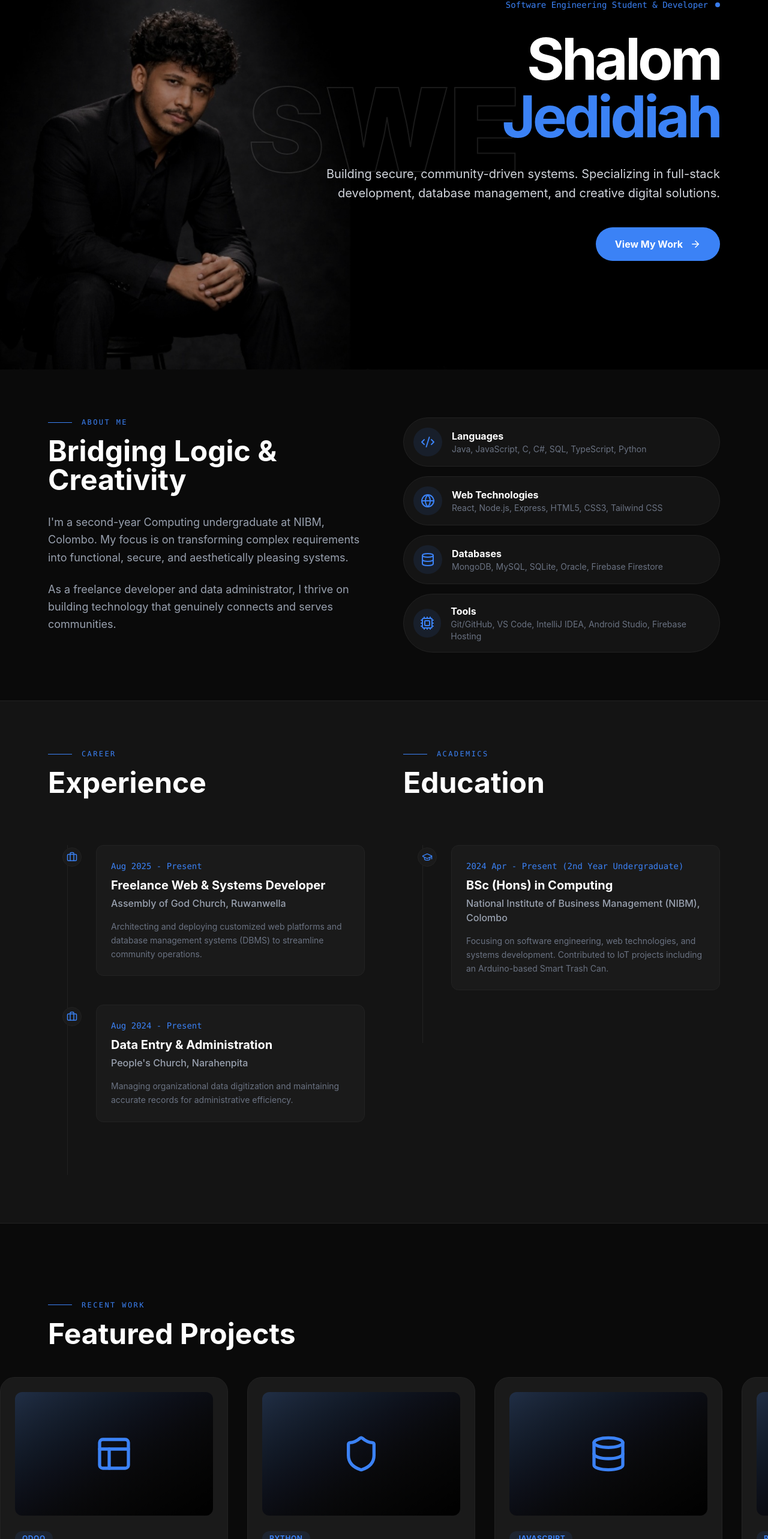
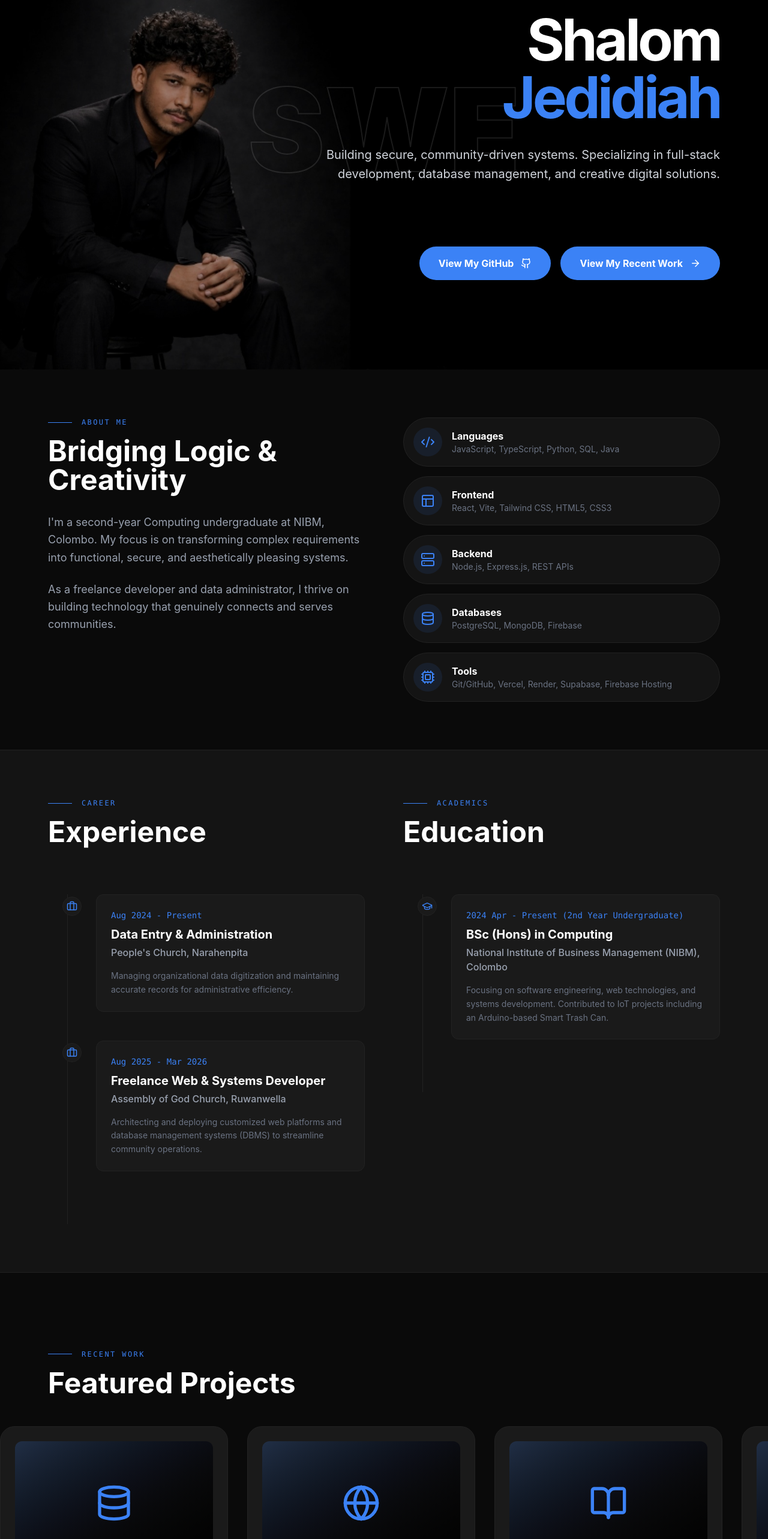
Before and after one commit to shalom-jed/shalom-portfolio, a Next.js app: page /shalom-portfolio/ in a window 1280 px wide. Shown: the part 184-2750 px from the top of the page at 60% size. Built offline with nearby package versions, Linux system fonts and the light colour scheme.

Commit message:
Updates: Project, Experience

```diff
--- a/app/data/experience.ts
+++ b/app/data/experience.ts
@@ -1,18 +1,18 @@
 export const experience = [
   {
     id: 1,
-    role: "Freelance Web & Systems Developer",
-    entity: "Assembly of God Church, Ruwanwella",
-    date: "Aug 2025 - Present",
-    description: "Architecting and deploying customized web platforms and database management systems (DBMS) to streamline community operations.",
+    role: "Data Entry & Administration",
+    entity: "People's Church, Narahenpita",
+    date: "Aug 2024 - Present",
+    description: "Managing organizational data digitization and maintaining accurate records for administrative efficiency.",
     type: "work"
   },
   {
     id: 2,
-    role: "Data Entry & Administration",
-    entity: "People's Church, Narahenpita",
-    date: "Aug 2024 - Present",
-    description: "Managing organizational data digitization and maintaining accurate records for administrative efficiency.",
+    role: "Freelance Web & Systems Developer",
+    entity: "Assembly of God Church, Ruwanwella",
+    date: "Aug 2025 - Mar 2026",
+    description: "Architecting and deploying customized web platforms and database management systems (DBMS) to streamline community operations.",
     type: "work"
   },
   {
--- a/app/data/projects.ts
+++ b/app/data/projects.ts
@@ -1,38 +1,37 @@
 export const projects = [
-    {
+  {
     id: 1,
-    title: "Odoo POS System",
-    description: "A Point of Sale (POS) system integrated with Odoo ERP for streamlined retail management, inventory tracking, and sales reporting.",
-    tags: ["Odoo", "Python", "PostgreSQL"],
-    github: "https://github.com/shalom-jed/odoo-pharmacy-pos"
+    title: "Church DBMS",
+    description: "A production-ready full-stack system managing church operations, featuring member directories, automated attendance tracking, and a secure financial dashboard.",
+    tags: ["React", "TypeScript", "Node.js", "PostgreSQL"],
+    github: "https://github.com/shalom-jed/church-dbms"
   },
   {
     id: 2,
+    title: "Church Website",
+    description: "The official, mobile-responsive website for Assembly of God Church - Ruwanwella, featuring dedicated ministry hubs and an online giving portal.",
+    tags: ["HTML5", "CSS3", "JavaScript"],
+    github: "https://github.com/shalom-jed/assembly-of-god-ruwanwella"
+  },
+  {
+    id: 3,
+    title: "Hymn Book Web App",
+    description: "A digital multilingual hymn management platform (Sinhala, Tamil, English) with real-time Firebase syncing, search filtering, and dark mode for worship settings.",
+    tags: ["React", "TypeScript", "Firebase"],
+    github: "https://github.com/shalom-jed/hymn-book"
+  },
+  {
+    id: 4,
     title: "ScamGuard-LK",
-    description: "A full-stack browser extension utilizing a custom database to detect localized 'Singlish' phishing scams and blacklisted domains in real-time.",
-    tags: ["Python", "Flask", "JavaScript"],
+    description: "A Chrome Extension using a custom Natural Language Processing (NLP) algorithm to detect localized Sri Lankan 'Singlish' phishing threats in real-time.",
+    tags: ["Python", "Flask", "JavaScript", "NLP"],
     github: "https://github.com/shalom-jed/ScamGuard-LK"
   },
   {
-    id: 3,
-    title: "Church DBMS & Portal",
-    description: "A digital management system and official website built to streamline data and operations for the Assembly of God Church.",
-    tags: ["JavaScript", "HTML", "SQL"],
-    github: "https://github.com/shalom-jed/church-dbms"
-  },
-  {
-    id: 4,
-    title: "Hymn Book App",
-    description: "A fast, searchable digital hymnal storing Sinhala and Tamil lyrics, designed to replace physical books during active worship.",
-    tags: ["React", "Firebase"],
-    github: "https://github.com/shalom-jed/hymn-book"
-  },
-  {
     id: 5,
-    title: "Study Planner & Library System",
-    description: "Core Java applications demonstrating solid Object-Oriented Programming principles, data structures, and academic scheduling logic.",
-    tags: ["Java", "OOP", "Console"],
-    github: "https://github.com/shalom-jed"
-  },
-
+    title: "Study Planner",
+    description: "A Java application optimizing academic scheduling. Implemented advanced data structures including DAG, Max-Heap, N-ary Trees, and Kahn's algorithm for topological sorting.",
+    tags: ["Java", "Data Structures", "Algorithms"],
+    github: "https://github.com/shalom-jed/study-planner"
+  }
 ];
--- a/app/page.tsx
+++ b/app/page.tsx
@@ -17,7 +17,8 @@ import {
   X,
   Instagram,
   ChevronLeft,
-  ChevronRight
+  ChevronRight,
+  ExternalLink
 } from "lucide-react";
 import ExperienceTimeline from "./components/ExperienceTimeline";
 import { projects } from "./data/projects";
@@ -147,11 +148,28 @@ export default function Home() {
             <p className="text-gray-300 text-base md:text-xl max-w-2xl leading-relaxed mb-8 md:mb-10 ml-auto mr-0">
               Building secure, community-driven systems. Specializing in full-stack development, database management, and creative digital solutions.
             </p>
+            <div className="flex flex-col sm:flex-row gap-4 md:gap-6 justify-end w-full mt-8">
 
-            <div className="flex gap-4 md:gap-6 justify-end w-full">
-              <a href="#projects" className="bg-[var(--color-accent)] hover:bg-blue-800 text-white px-6 py-3 md:px-8 md:py-4 rounded-full font-bold flex items-center gap-3 transition-transform hover:-translate-y-1 cursor-none text-sm md:text-base">
-                View My Work <ArrowRight size={18} />
+          <div className="flex flex-col sm:flex-row gap-4 justify-end w-full mt-8">
+  {/* First: View My GitHub */}
+  <a
+    href="https://github.com/shalom-jed"
+    target="_blank"
+    rel="noopener noreferrer"
+    className="bg-[var(--color-accent)] hover:bg-blue-800 text-white px-8 py-4 rounded-full font-bold flex items-center justify-center gap-3 transition-transform hover:-translate-y-1 cursor-none text-sm md:text-base w-full sm:w-auto"
+  >
+    View My GitHub <Github size={18} />
   </a>
+
+  {/* Second: View My Work */}
+  <a
+    href="#projects"
+    className="bg-[var(--color-accent)] hover:bg-blue-800 text-white px-8 py-4 rounded-full font-bold flex items-center justify-center gap-3 transition-transform hover:-translate-y-1 cursor-none text-sm md:text-base w-full sm:w-auto"
+  >
+    View My Recent Work <ArrowRight size={18} />
+  </a>
+</div>
+
 </div>
           </div>
         </section>
@@ -174,47 +192,60 @@ export default function Home() {
 
 <div className="flex flex-col gap-4">
 
+              <div className="flex flex-col gap-4">
   {/* Languages */}
-              <div className="bg-[var(--color-surface)] border border-[var(--color-border)] rounded-full p-4 flex items-center gap-4 hover:border-[var(--color-accent)] transition-all cursor-none">
-                <div className="w-12 h-12 bg-[var(--color-accent)]/10 rounded-full flex items-center justify-center text-[var(--color-accent)]">
+  <div className="bg-[var(--color-surface)] border border-[var(--color-border)] rounded-full p-4 flex items-center gap-4 hover:border-[var(--color-accent)] transition-all cursor-none group">
+    <div className="w-12 h-12 bg-[var(--color-accent)]/10 rounded-full flex items-center justify-center text-[var(--color-accent)] group-hover:bg-[var(--color-accent)] group-hover:text-white transition-colors">
       <Code2 size={24} />
     </div>
     <div>
       <h4 className="font-bold text-white">Languages</h4>
-                  <p className="text-sm text-gray-500">Java, JavaScript, C, C#, SQL, TypeScript, Python</p>
+      <p className="text-sm text-gray-500">JavaScript, TypeScript, Python, SQL, Java</p>
     </div>
   </div>
 
-              {/* Web Technologies */}
-              <div className="bg-[var(--color-surface)] border border-[var(--color-border)] rounded-full p-4 flex items-center gap-4 hover:border-[var(--color-accent)] transition-all cursor-none">
-                <div className="w-12 h-12 bg-[var(--color-accent)]/10 rounded-full flex items-center justify-center text-[var(--color-accent)]">
-                  <Globe size={24} />
+  {/* Frontend */}
+  <div className="bg-[var(--color-surface)] border border-[var(--color-border)] rounded-full p-4 flex items-center gap-4 hover:border-[var(--color-accent)] transition-all cursor-none group">
+    <div className="w-12 h-12 bg-[var(--color-accent)]/10 rounded-full flex items-center justify-center text-[var(--color-accent)] group-hover:bg-[var(--color-accent)] group-hover:text-white transition-colors">
+      <Layout size={24} />
     </div>
     <div>
-                  <h4 className="font-bold text-white">Web Technologies</h4>
-                  <p className="text-sm text-gray-500">React, Node.js, Express, HTML5, CSS3, Tailwind CSS</p>
+      <h4 className="font-bold text-white">Frontend</h4>
+      <p className="text-sm text-gray-500">React, Vite, Tailwind CSS, HTML5, CSS3</p>
+    </div>
+  </div>
+
+  {/* Backend */}
+  <div className="bg-[var(--color-surface)] border border-[var(--color-border)] rounded-full p-4 flex items-center gap-4 hover:border-[var(--color-accent)] transition-all cursor-none group">
+    <div className="w-12 h-12 bg-[var(--color-accent)]/10 rounded-full flex items-center justify-center text-[var(--color-accent)] group-hover:bg-[var(--color-accent)] group-hover:text-white transition-colors">
+      <Server size={24} />
+    </div>
+    <div>
+      <h4 className="font-bold text-white">Backend</h4>
+      <p className="text-sm text-gray-500">Node.js, Express.js, REST APIs</p>
     </div>
   </div>
 
   {/* Databases */}
-              <div className="bg-[var(--color-surface)] border border-[var(--color-border)] rounded-full p-4 flex items-center gap-4 hover:border-[var(--color-accent)] transition-all cursor-none">
-                <div className="w-12 h-12 bg-[var(--color-accent)]/10 rounded-full flex items-center justify-center text-[var(--color-accent)]">
+  <div className="bg-[var(--color-surface)] border border-[var(--color-border)] rounded-full p-4 flex items-center gap-4 hover:border-[var(--color-accent)] transition-all cursor-none group">
+    <div className="w-12 h-12 bg-[var(--color-accent)]/10 rounded-full flex items-center justify-center text-[var(--color-accent)] group-hover:bg-[var(--color-accent)] group-hover:text-white transition-colors">
       <Database size={24} />
     </div>
     <div>
       <h4 className="font-bold text-white">Databases</h4>
-                  <p className="text-sm text-gray-500">MongoDB, MySQL, SQLite, Oracle, Firebase Firestore</p>
+      <p className="text-sm text-gray-500">PostgreSQL, MongoDB, Firebase</p>
     </div>
   </div>
 
   {/* Tools */}
-              <div className="bg-[var(--color-surface)] border border-[var(--color-border)] rounded-full p-4 flex items-center gap-4 hover:border-[var(--color-accent)] transition-all cursor-none">
-                <div className="w-12 h-12 bg-[var(--color-accent)]/10 rounded-full flex items-center justify-center text-[var(--color-accent)]">
+  <div className="bg-[var(--color-surface)] border border-[var(--color-border)] rounded-full p-4 flex items-center gap-4 hover:border-[var(--color-accent)] transition-all cursor-none group">
+    <div className="w-12 h-12 bg-[var(--color-accent)]/10 rounded-full flex items-center justify-center text-[var(--color-accent)] group-hover:bg-[var(--color-accent)] group-hover:text-white transition-colors">
       <Cpu size={24} />
     </div>
     <div>
       <h4 className="font-bold text-white">Tools</h4>
-                  <p className="text-sm text-gray-500">Git/GitHub, VS Code, IntelliJ IDEA, Android Studio, Firebase Hosting</p>
+      <p className="text-sm text-gray-500">Git/GitHub, Vercel, Render, Supabase, Firebase Hosting</p>
+    </div>
   </div>
 </div>
 
```
Lines whose indentation alone changed are shown as unchanged.
